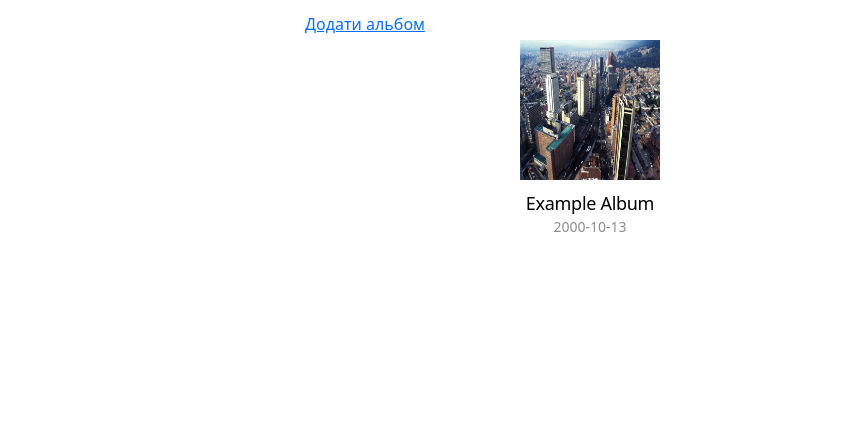
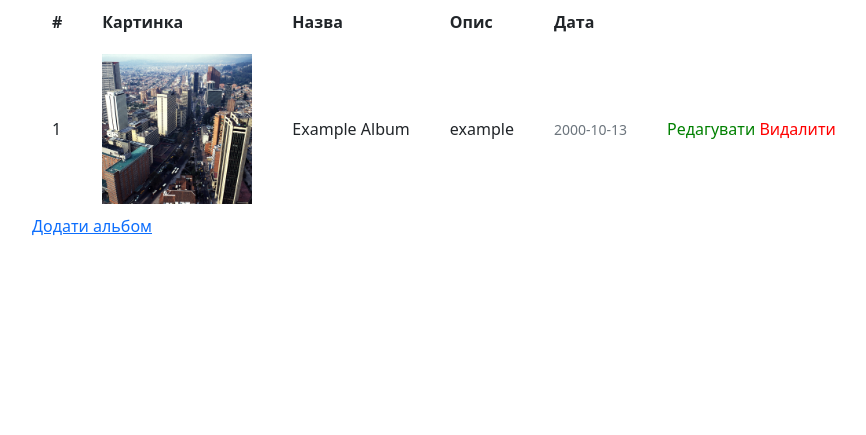
Before and after one commit to grozer221/BigProjectOnFlask, a Flask app: page /admin/albums/ in a window 1280 px wide. Shown: the part 56-491 px from the top of the page, without its empty margins (50-916 px from the left). Run offline with Flask 2, Linux system fonts and the light colour scheme; a user stored in the database is signed in; data comes from the database, SQL or seed files in the repository; both versions use the stored data as it was after the commit.

Commit message:
all changes

```diff
--- a/blueprints/admin/albums.py
+++ b/blueprints/admin/albums.py
@@ -1,9 +1,8 @@
-from flask import Blueprint, render_template, request, redirect, flash, url_for
-from flask_login import login_required
+from flask import Blueprint, render_template, request, redirect, flash
 
 from app import db, app
 from decorators import authAdmin
-from models.models import Album, Song
+from models.models import Album
 
 albums = Blueprint('albums', __name__, url_prefix="/admin/albums")
 
@@ -103,6 +102,8 @@ def posts_del(id):
     try:
         db.session.delete(album)
         db.session.commit()
+        path = os.path.join(os.path.abspath(os.path.dirname(__file__)), '../../static/uploads/' + album.src)
+        os.remove(path)
         return redirect('/admin/albums')
     except:
         return "при видаленні альбому відбулась помилка"
@@ -135,7 +136,7 @@ def post_update(id):
 
                 # Робимо оновлення запису РАЗОМ З КАРТИНКОЮ
                 db.session.query(Album).filter(Album.id == id).update(
-                    {Album.name: name, Album.date: date, Album.description: description, Album.photo: filename})
+                    {Album.name: name, Album.date: date, Album.description: description, Album.src: filename})
 
             # Робимо оновлення запису БЕЗ КАРТИНКИ, лишається поточна
             else:
--- a/blueprints/admin/songs.py
+++ b/blueprints/admin/songs.py
@@ -1,6 +1,8 @@
-from flask import Blueprint, render_template, request, redirect, flash, url_for
 import os
+
+from flask import Blueprint, render_template, request, redirect, flash
 from werkzeug.utils import secure_filename
+
 from app import db, app
 from decorators import authAdmin
 from models.models import Song, Album
@@ -88,6 +90,8 @@ def delete_song(id):
     try:
         db.session.delete(song)
         db.session.commit()
+        path = os.path.join(os.path.abspath(os.path.dirname(__file__)), '../../static/uploads/music' + song.url)
+        os.remove(path)
         return redirect('/admin/songs')
     except:
-        return "Error deleting song"
+        return redirect('/admin/songs')
--- a/static/JavaScripts/music.js
+++ b/static/JavaScripts/music.js
@@ -53,6 +53,22 @@ window.onload = function () {
                 controls.children[4].innerText = parseInt(currTime / 60) + ':' + parseInt(currTime % 60);
             }
             controls.children[3].children[1].children[0].style.left = current + '%';
+            if (currTime == this.duration) {
+                allPause();
+                console.log(listSongs.length)
+                let nextSong = parseInt(id) + 1;
+                if (nextSong == listSongs.length) {
+                    playPauseSong(0);
+                    controls.children[2].children[1].dataset.id = 1;
+                    nextSong--;
+                    controls.children[2].children[0].dataset.id = -1;
+                } else {
+                    playPauseSong(nextSong);
+                    controls.children[2].children[1].dataset.id = nextSong;
+                    nextSong--;
+                    controls.children[2].children[0].dataset.id = nextSong;
+                }
+            }
         });
     }
 
@@ -165,22 +181,19 @@ window.onload = function () {
     });
     controls.children[3].children[1].addEventListener('mouseenter', function () {
         if (song) {
-            let id = controls.children[0].id;
-
-
+            let offsetLeft = this.offsetLeft;
+            let width = this.offsetWidth;
+            let dur = song.duration;
+            controls.children[3].children[1].addEventListener('mousemove', function (e) {
+                let x = (e.pageX) - offsetLeft;
+                let xproc = ((x * 100) / width) - 130;
+                let sec = ((xproc * dur) / 100);
+                controls.children[3].children[1].addEventListener('click', function () {
+                    song.currentTime = sec;
+                });
+            });
+        } else {
+            console.log('Select song');
         }
     });
-    controls.children[3].children[1].addEventListener('click', function (e) {
-        let offset = this.offsetTop;
-        let duration = song.duration;
-        let width = screen.width;
-        let x = e.pageX - offset;
-        console.log(x);
-        let xproc = (x * 100) / width;
-        let sec = (xproc * duration);
-        sec = sec / 100;
-        xproc = xproc - 100;
-        controls.children[3].children[1].children[0].style.left = xproc + '%';
-        song.currentTime = sec;
-    });
 }
--- a/static/style.css
+++ b/static/style.css
@@ -61,122 +61,30 @@ img {
 }
 .align-center{
     position: absolute;
-    top: 0;
-    left: 0;
-    transform: translate(50%, 50%);
+    top: 50%;
+    left: 50%;
+    transform: translate(-50%, -50%);
 }
-.min_width{
-    padding: 0 10px;
-    max-width: 1100px;
-    margin: auto;
-    overflow: hidden;
+
+.album tr, .album td, .album th{
+    padding: 10px 20px;
 }
-.min_width .min_width{max-width: 980px;}
-a {
-    color: #333333;
-    text-decoration: underline;
-    -webkit-transition: all 200ms ;
-    -moz-transition: all 200ms ;
-    -ms-transition: all 200ms ;
-    -o-transition: all 200ms ;
-    transition: all 200ms ;
-    outline: none;
+
+.wrapperImage{
+    width: 150px;
+    height: 150px;
 }
-/*a:visited { color: #551a8b; }*/
-a:hover { text-decoration: none }
-a:focus { outline: none; }
-a:hover, a:active { outline: none; }
 
-pre { white-space: pre; white-space: pre-wrap; word-wrap: break-word; }
-
-img { border: 0; -ms-interpolation-mode: bicubic; vertical-align: middle; }
-
-.albums_list_holder{
-    text-align: center;
-}
-.albums_list{
-    display: inline-block;*
-    display: inline;*zoom:1;
-    vertical-align: top;
-    padding: 5px 0 40px;
-    margin: 0 0 0 -60px;
-    list-style: none;
-    font-size: 0;
-    line-height: 0;
-    text-align: center;
-    max-width: 1000px;
-}
-.albums_list li{
-    display: inline-block;
-    *display: inline;
-    *zoom:1;
-    vertical-align: top;
-    font-size: 14px;
-    line-height: 17px;
-    color: #8c8c8c;
-    margin: 35px 0 0 60px;
-    width: 140px;
-}
-.albums_list .album{
-    display: block;
-    text-decoration: none;
-    color: #8c8c8c;
-}
-.albums_list .cover{
-    position: relative;
-    z-index: 1;
-    margin: 0 0 14px;
-    display: block;
-    width: 140px;
-    height: 140px;
-}
-.album .cover .gs,
-.album .cover .colored{
-    opacity: 0;
-    -moz-opacity: 0;
-    filter: alpha(opacity=0);
-    -webkit-transition: all 400ms ;
-    -moz-transition: all 400ms ;
-    -ms-transition: all 400ms ;
-    -o-transition: all 400ms ;
-    transition: all 400ms ;
-    position: absolute;
-    left: 0;
-    top: 0;
+.image{
     width: 100%;
     height: 100%;
+    object-fit: cover;
 }
-.album .cover .gs{
-    opacity: 1;
-    -moz-opacity: 1;
-    filter: alpha(opacity=100);
+.deleteAlbum, .deleteAlbum:hover{
+    color: red;
+    text-decoration: none;
 }
-.album:hover .cover .gs{
-    opacity: 0;
-    -moz-opacity: 0;
-    filter: alpha(opacity=0);
+.updateAlbum, .updateAlbum:hover{
+    color: green;
+    text-decoration: none;
 }
-.album:hover .cover .colored{
-    opacity: 1;
-    -moz-opacity: 1;
-    filter: alpha(opacity=100);
-}
-.albums_list .title{
-    margin: 0 0 6px;
-    font-size: 18px;
-    line-height: 18px;
-    text-decoration: none;
-    color: black;
-    display: block;
-    letter-spacing: -0.3px;
-}
-title{
-    overflow: hidden;
-    padding: 0 0 0 60px;
-    font-size: 36px;
-    line-height: 40px;
-    margin: 15px 0 0 0;
-    float: left;
-    font-weight: 400;
-    text-transform: none;
-}
--- a/templates/admin/albums/index.html
+++ b/templates/admin/albums/index.html
@@ -5,26 +5,42 @@
 
 {% block content %}
     {% if album|length > 0 %}
-        <div class="albums_list_holder min_width">
-            <ul class="albums_list">
-                {% for el in album %}
-                    <li id="{{ el.id }}">
-                        <a class="album" href="/admin/albums/{{ el.id }}" title="{{ el.name }}">
-                         <span class="cover">
-                         <img class="colored" src="/static/uploads/{{ el.src }}" alt="{{ el.name }}">
-                         <img class="gs" src="/static/uploads/{{ el.src }}" alt="{{ el.name }}">
-                             <i class="new"></i>
-                         </span>
-                         <span class="title">{{ el.name }}</span>{{ el.date }} </a>
-                    </li>
-                {% endfor %}
-            </ul>
-        </div>
-        <div class="w-50 align-center"><a href="create-album">Додати альбом</a>
-        </div>
+        <table class="album">
+            <tr>
+                <th>#</th>
+                <th>Картинка</th>
+                <th>Назва</th>
+                <th>Опис</th>
+                <th>Дата</th>
+                <th></th>
+            </tr>
+            {% for el in album %}
+                <tr>
+                    <td>{{ el.id }}</td>
+                    <td>
+                        <div class="wrapperImage">
+                            <img src="/static/uploads/{{ el.src }}" alt="" class="image">
+                        </div>
+                    </td>
+                    <td>
+                        <div>{{ el.name }}</div>
+                    </td>
+                    <td>
+                        <div>{{ el.description }}</div>
+                    </td>
+                    <td>
+                        <small class="text-muted">{{ el.date }}</small>
+                    </td>
+                    <td>
+                        <a href="/admin/albums/{{ el.id }}/update" class="updateAlbum">Редагувати</a>
+                        <a href="/admin/albums/{{ el.id }}/del" class="deleteAlbum">Видалити</a>
+                    </td>
+                </tr>
+            {% endfor %}
+        </table>
+        <a href="create-album">Додати альбом</a>
     {% else %}
         <p>Ще немає статтей на сайті</p>
+        <a href="create-album">Додати альбом</a>
     {% endif %}
-    {#<h1>Усі альбоми на сайті</h1>#}
-
 {% endblock %}
--- a/templates/admin/songs/index.html
+++ b/templates/admin/songs/index.html
@@ -43,5 +43,8 @@
         </div>
     {% else %}
         <p>Пісні відсутні (не створені альбоми або не додано пісень до певного альбому)</p>
+         <div>
+             <a href="create">Додати пісню</a>
+         </div>
     {% endif %}
 {% endblock %}
--- a/templates/client/albums/index.html
+++ b/templates/client/albums/index.html
@@ -2,7 +2,6 @@
 {#список альбомів#}
 
 {% extends 'admin/layout.html' %}
-
 {% block content %}
     {% if album|length > 0 %}
         <div class="albums_list_holder min_width">
@@ -26,5 +25,4 @@
         <p>Ще немає статтей на сайті</p>
     {% endif %}
     {#<h1>Усі альбоми на сайті</h1>#}
-
 {% endblock %}
```
Also changed, not shown: templates/admin/albums/update.html (+29 -14 lines), database.sqlite3.
